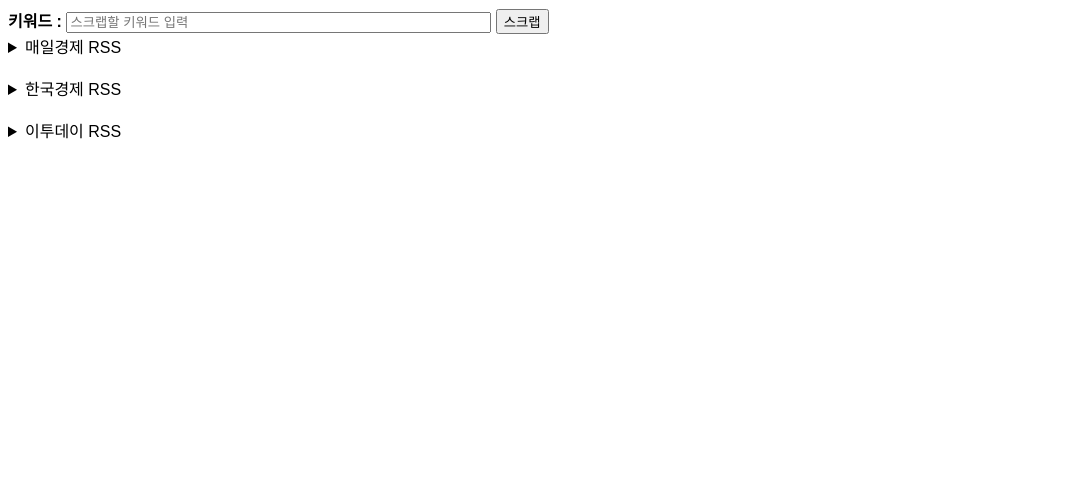
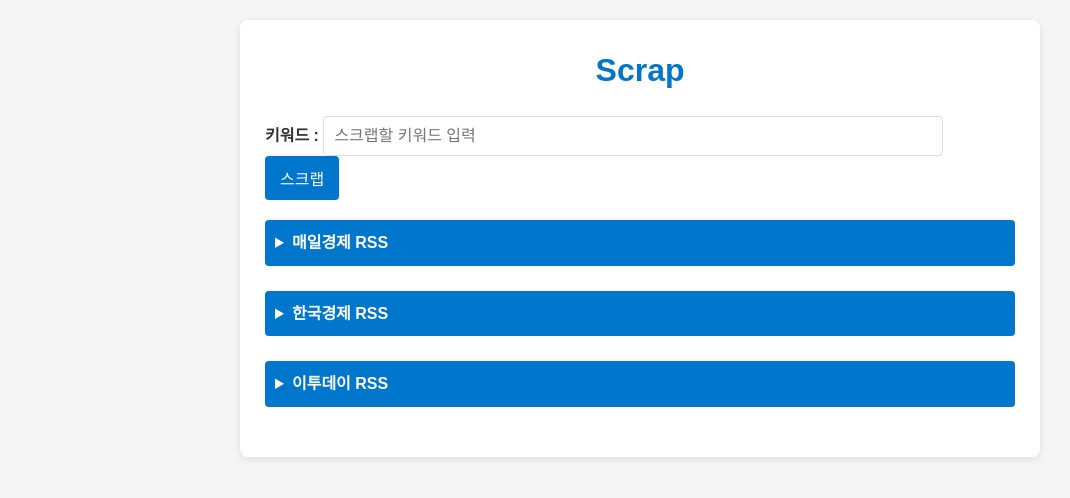
Before and after one commit to dmskhs0912/StockScrapper, a Flask app: template templates/scrap.html in a window 1280 px wide. Shown: the top 498 px of the page, without its empty margins (0-1070 px from the left). Run offline with Flask 3, Linux system fonts and the light colour scheme; the template is opened without the code that fills it, so the values that code supplies are empty.

Commit message:
update htmls and css make it prettier

```diff
--- a/static/style.css
+++ b/static/style.css
@@ -1,31 +1,108 @@
-/* CSS 스타일을 여기에 추가하세요 */
+/* 기본 스타일 초기화 */
+* {
+    margin: 0;
+    padding: 0;
+    box-sizing: border-box;
+  }
+
   body {
     font-family: Arial, sans-serif;
+    background-color: #f5f5f5;
+    color: #333;
+    line-height: 1.6;
+    padding: 20px;
   }
 
-h1 {
-    color: #333;
+  .container {
+    max-width: 800px;
+    margin: 0 auto;
+    background: #fff;
+    padding: 25px;
+    border-radius: 8px;
+    box-shadow: 0 2px 8px rgba(0, 0, 0, 0.1);
   }
 
-table {
-    border-collapse: collapse;
-    width: 100%;
+  /* 헤더 스타일 */
+  header h1 {
+    margin-bottom: 20px;
+    text-align: center;
+    color: #0077cc;
   }
 
-th, td {
-    border: 1px solid #ddd;
-    padding: 8px;
-    text-align: left;
+  /* 폼 스타일 */
+  form {
+    margin-bottom: 20px;
   }
 
-th {
-    background-color: #f2f2f2;
+  input[type="text"] {
+    padding: 10px;
+    border: 1px solid #ddd;
+    border-radius: 4px;
+    width: calc(100% - 130px);
+    margin-right: 10px;
+    font-size: 16px;
   }
 
-tr:nth-child(even) {
-    background-color: #f9f9f9;
+  button, input[type="submit"] {
+    background-color: #0077cc;
+    color: #fff;
+    border: none;
+    padding: 10px 15px;
+    font-size: 16px;
+    border-radius: 4px;
+    cursor: pointer;
+    transition: background-color 0.3s ease;
   }
 
-tr:hover {
-    background-color: #f5f5f5;
+  button:hover, input[type="submit"]:hover {
+    background-color: #005fa3;
   }
+
+  /* RSS 섹션 스타일 */
+  .rss-section details {
+    margin-bottom: 15px;
+  }
+
+  .rss-section details summary {
+    font-weight: bold;
+    cursor: pointer;
+    padding: 10px;
+    background: #0077cc;
+    color: #fff;
+    border-radius: 4px;
+    margin-bottom: 10px;
+  }
+
+  .rss-section details[open] summary {
+    background: #005fa3;
+  }
+
+  .rss-section ul {
+    list-style: none;
+    padding-left: 20px;
+  }
+
+  .rss-section ul li {
+    margin-bottom: 8px;
+  }
+
+  .rss-section ul li a {
+    color: #0077cc;
+    text-decoration: none;
+    transition: color 0.3s ease;
+  }
+
+  .rss-section ul li a:hover {
+    color: #005fa3;
+  }
+
+  /* 네비게이션 버튼 스타일 */
+  .nav-buttons {
+    display: flex;
+    justify-content: center;
+    gap: 20px;
+  }
+
+  .nav-buttons form {
+    margin: 0;
+  }
--- a/templates/scrap.html
+++ b/templates/scrap.html
@@ -1,5 +1,5 @@
 <!DOCTYPE html>
-<html lang="en">
+<html lang="ko">
 <head>
   <meta charset="UTF-8">
   <meta name="viewport" content="width=device-width, initial-scale=1.0">
@@ -7,35 +7,41 @@
   <title>Scrap</title>
 </head>
 <body>
-    <form method="post" type="text" action="/scrap">
-        <b>키워드 : </b>
-        <input type="text" size=50 name="scrap_search" placeholder="스크랩할 키워드 입력" autocomplete="off">
-        <input type="submit" value="스크랩">
+  <div class="container">
+    <header>
+      <h1>Scrap</h1>
+    </header>
+    <form method="post" action="/scrap" class="form-scrap">
+      <label for="scrap_search"><strong>키워드 :</strong></label>
+      <input type="text" id="scrap_search" name="scrap_search" placeholder="스크랩할 키워드 입력" autocomplete="off">
+      <button type="submit">스크랩</button>
     </form>
+    <section class="rss-section">
       <details>
         <summary>매일경제 RSS</summary>
         <ul>
           {% for item in data[0] %}
-                <li><a href={{item.link}} target="_black">{{data.title}}</a></li>
+          <li><a href="{{ item.link }}" target="_blank">{{ item.title }}</a></li>
           {% endfor %}
         </ul>
-    </details><br>
+      </details>
       <details>
         <summary>한국경제 RSS</summary>
         <ul>
           {% for item in data[1] %}
-                <li><a href={{item.link}} target="_black">{{data.title}}</a></li>
+          <li><a href="{{ item.link }}" target="_blank">{{ item.title }}</a></li>
           {% endfor %}
         </ul>
-    </details><br>
+      </details>
       <details>
         <summary>이투데이 RSS</summary>
         <ul>
           {% for item in data[2] %}
-                <li><a href={{item.link}} target="_black">{{data.title}}</a></li>
+          <li><a href="{{ item.link }}" target="_blank">{{ item.title }}</a></li>
           {% endfor %}
         </ul>
       </details>
-
+    </section>
+  </div>
 </body>
 </html>
```
Also changed, not shown: templates/index.html (+8 -2 lines), templates/search.html (+18 -11 lines). Lines whose indentation alone changed are shown as unchanged.
